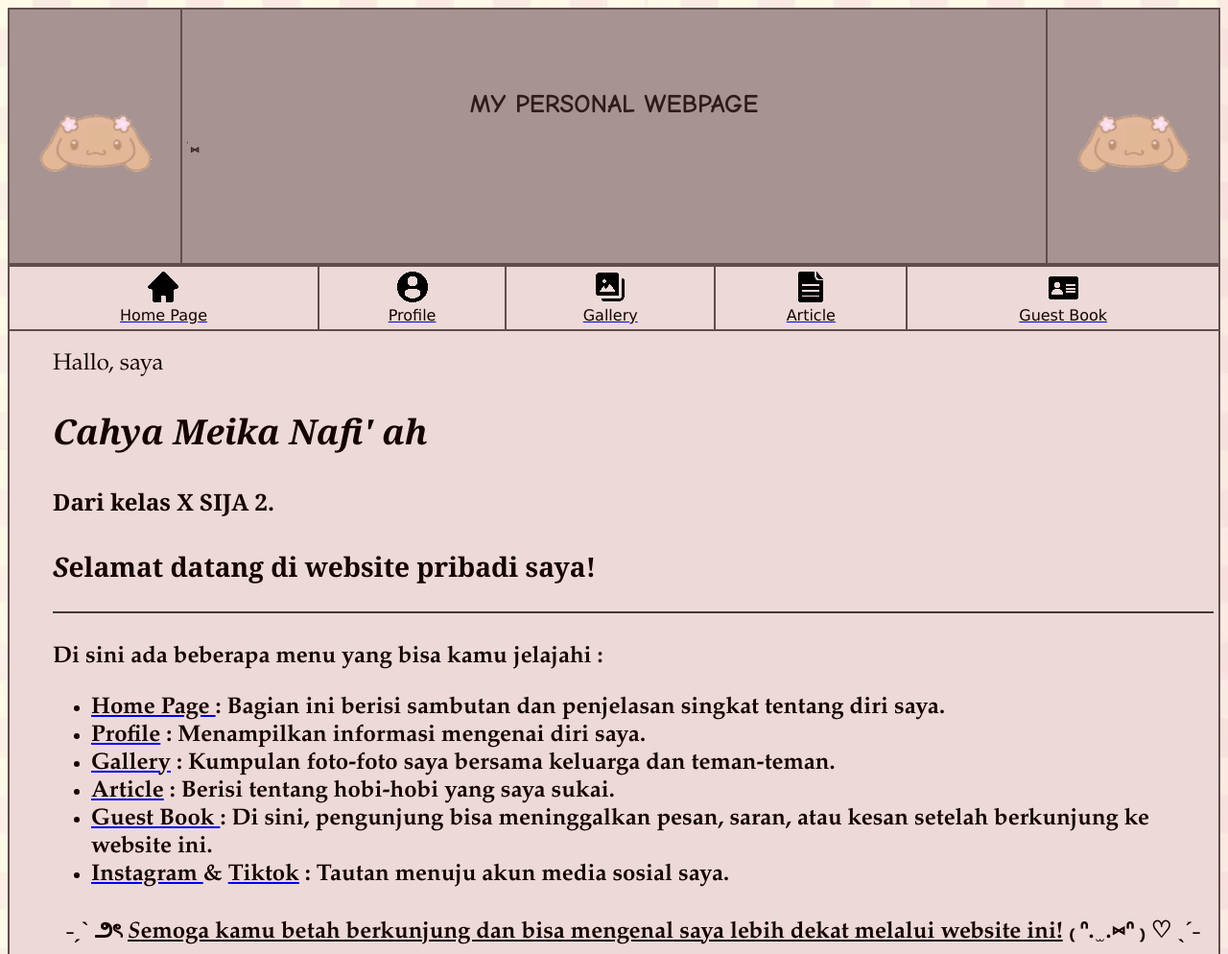
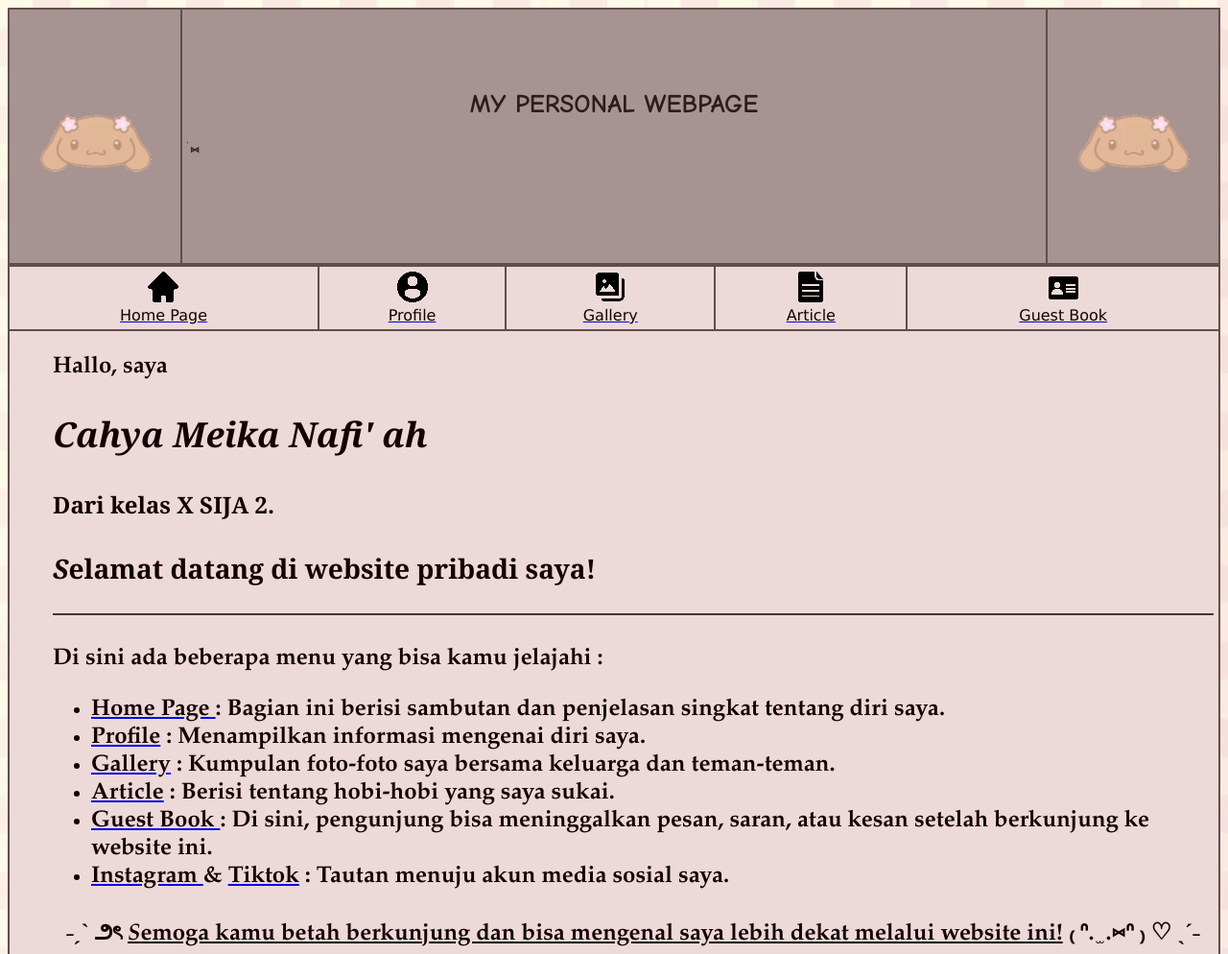
Before and after one commit to cahyameikanafiah/Cahya-Meika, a plain HTML site: page index.html in a window 1280 px wide. Shown: the top 994 px of the page at 96% size. Drawn offline with Linux system fonts and the light colour scheme.

Commit message:
index.html

```diff
--- a/index.html
+++ b/index.html
@@ -65,7 +65,7 @@
     <tr>
         <td colspan="5">
             <p>
-                    <font color="#150000" face="Garamond" size="5">
+                    <font color="#150000" face="Garamond" size="5"> <h3>
                         <dd> Hallo, saya</dd>
                         </h3>
                         <h2><font color="#150000" face="Georgia">
```
